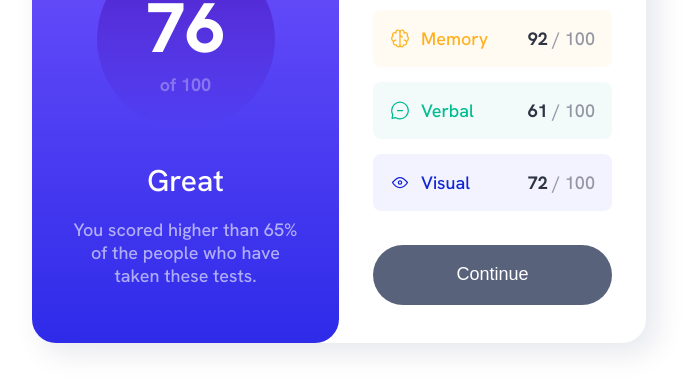
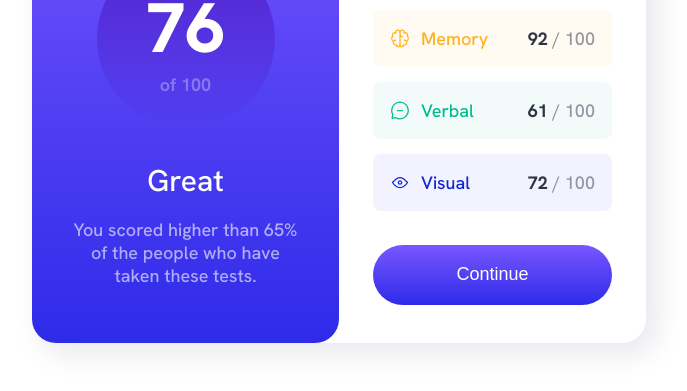
Before and after one commit to abobykin/test-task-results-summary-component-main, a plain HTML site: page index.html in a window 1280 px wide. In both pictures the pointer is over the button "Continue". Shown: the part 307-698 px from the top of the page, without its empty margins (301-988 px from the left). Drawn offline with Linux system fonts and the light colour scheme.

Commit message:
Minor update for active state

```diff
--- a/main.css
+++ b/main.css
@@ -177,12 +177,11 @@ p {
   color: white;
   font-size: 18px;
   font-weight: 500;
-  transition: all 0.35s;
 }
 
 .results-summary button:hover {
   cursor: pointer;
-  background-color: var(--dark-gray-blue-transparent);
+  background: linear-gradient(hsl(252, 100%, 67%), hsl(241, 81%, 54%));
 }
 
 /* Responsiveness */
```
